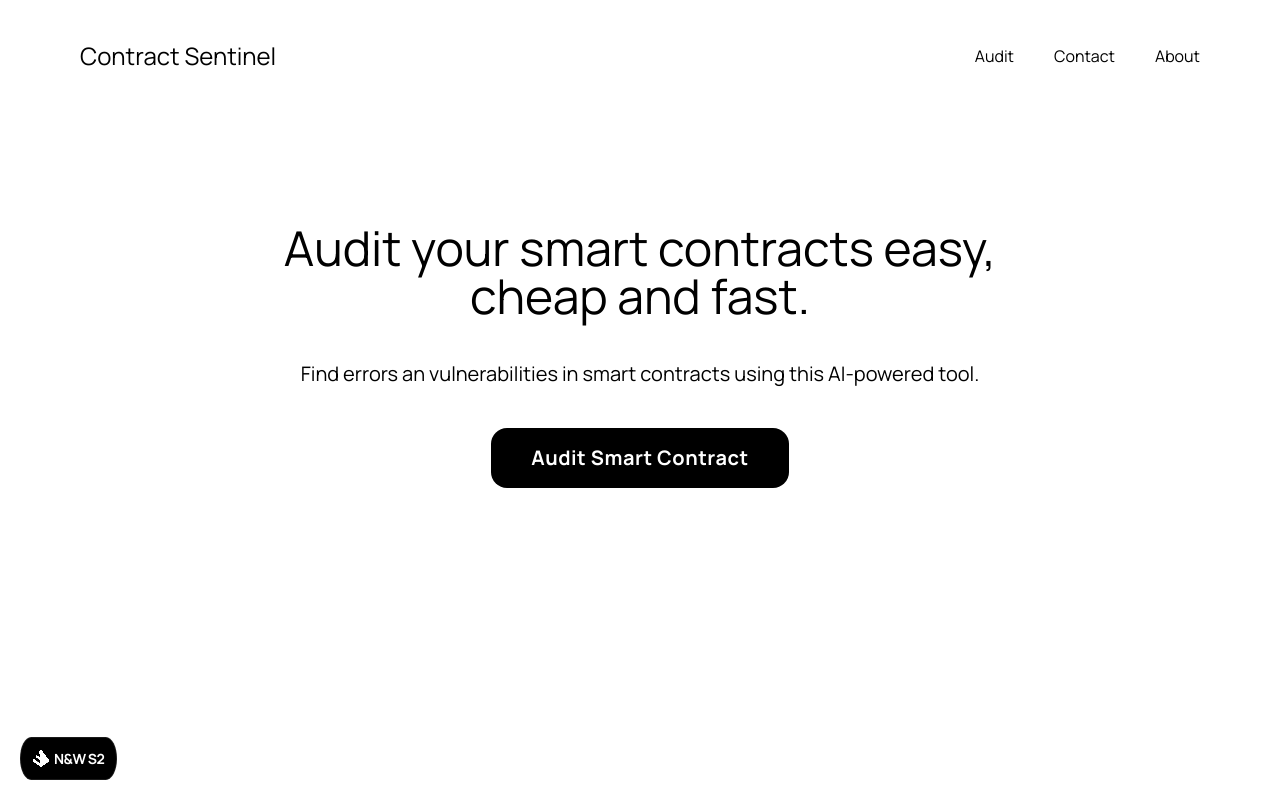
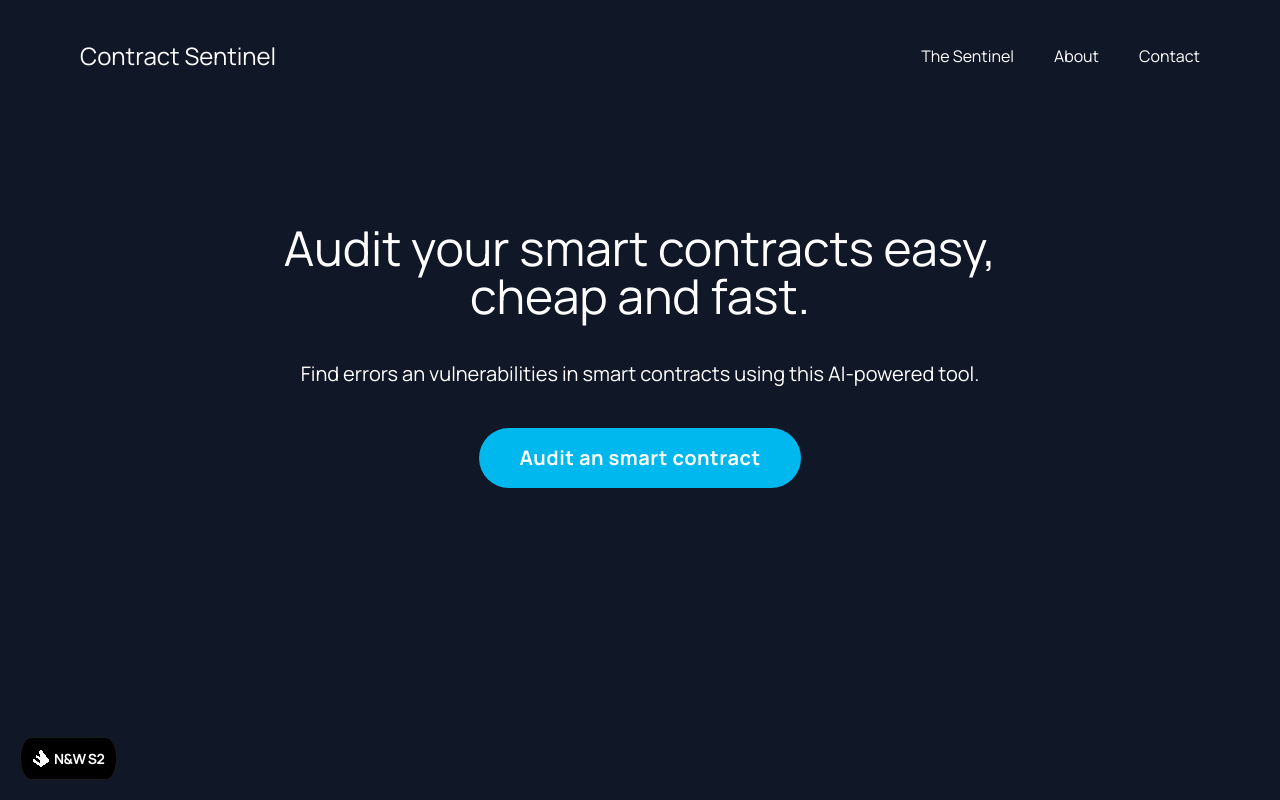
Before and after one commit to AFPedreros/contract-sentinel, a Next.js app: page / in a window 1280 px wide. Built offline with nearby package versions, Linux system fonts and the light colour scheme.

Commit message:
adding colors to the UI

```diff
--- a/components/Header.js
+++ b/components/Header.js
@@ -20,25 +20,25 @@ const Header = () => {
             </Link>
             <div className="hidden md:gap-10 md:flex">
                 <Link
-                    className="border-b border-white hover:text-cyan-500 hover:border-solid
-                    hover:border-b hover:border-cyan-500"
-                    href="/audit-contract"
+                    className="border-b border-[#101727] hover:text-[#00B8EE] hover:border-solid
+                    hover:border-b hover:border-[#00B8EE]"
+                    href="/sentinel"
                 >
-                    Audit
+                    The Sentinel
                 </Link>
                 <Link
-                    className="border-b border-white hover:text-cyan-500 hover:border-solid
-                    hover:border-b hover:border-cyan-500"
-                    href="/contact-us"
+                    className="border-b border-[#101727] hover:text-[#00B8EE] hover:border-solid
+                    hover:border-b hover:border-[#00B8EE]"
+                    href="/about"
+                >
+                    About
+                </Link>
+                <Link
+                    className="border-b border-[#101727] hover:text-[#00B8EE] hover:border-solid
+                    hover:border-b hover:border-[#00B8EE]"
+                    href="/contact"
                 >
                     Contact
-                </Link>
-                <Link
-                    className="border-b border-white hover:text-cyan-500 hover:border-solid
-                    hover:border-b hover:border-cyan-500"
-                    href="/about-us"
-                >
-                    About
                 </Link>
             </div>
             <button onClick={toggleMenu} className="block md:hidden">
@@ -51,22 +51,22 @@ const Header = () => {
             {toggle ? (
                 <div className="md:hidden text-center absolute flex flex-col top-20 right-0 h-screen w-full bg-white">
                     <Link
-                        className="border-b text-xl py-4 border-white hover:text-cyan-500"
-                        href="/audit-contract"
+                        className="border-b text-xl py-4 border-[#101727] hover:text-[#00B8EE]"
+                        href="/sentinel"
                     >
-                        Audit
+                        The Sentinel
                     </Link>
                     <Link
-                        className="border-b text-xl py-4 border-white hover:text-cyan-500"
-                        href="/contact-us"
+                        className="border-b text-xl py-4 border-[#101727] hover:text-[#00B8EE]"
+                        href="/about"
+                    >
+                        About
+                    </Link>
+                    <Link
+                        className="border-b text-xl py-4 border-[#101727] hover:text-[#00B8EE]"
+                        href="/contact"
                     >
                         Contact
-                    </Link>
-                    <Link
-                        className="border-b text-xl py-4 border-white hover:text-cyan-500"
-                        href="/about-us"
-                    >
-                        About
                     </Link>
                 </div>
             ) : (
--- a/pages/contact-us.js
+++ b/pages/about.js
@@ -1,9 +1,9 @@
 import Head from "next/head";
 import Header from "../components/Header";
 import BuildspaceLogo from "../components/BuildspaceLogo";
-const Contact = () => {
+const About = () => {
     return (
-        <div>
+        <div className="text-white">
             <Head>
                 <title>Contract Sentinel</title>
             </Head>
@@ -14,4 +14,4 @@ const Contact = () => {
     );
 };
 
-export default Contact;
+export default About;
--- a/pages/about-us.js
+++ b/pages/contact.js
@@ -1,9 +1,9 @@
 import Head from "next/head";
 import Header from "../components/Header";
 import BuildspaceLogo from "../components/BuildspaceLogo";
-const About = () => {
+const Contact = () => {
     return (
-        <div>
+        <div className="text-white">
             <Head>
                 <title>Contract Sentinel</title>
             </Head>
@@ -14,4 +14,4 @@ const About = () => {
     );
 };
 
-export default About;
+export default Contact;
--- a/pages/index.js
+++ b/pages/index.js
@@ -5,7 +5,7 @@ import BuildspaceLogo from "../components/BuildspaceLogo";
 
 const Home = () => {
     return (
-        <div>
+        <div className="text-white">
             <Head>
                 <title>Contract Sentinel</title>
             </Head>
@@ -22,11 +22,11 @@ const Home = () => {
                 </div>
 
                 <Link
-                    className="bg-black text-md rounded-2xl w-fit m-auto mt-10 px-10 py-4 text-white
-                    font-semibold tracking-wide md:text-xl"
-                    href="/audit-contract"
+                    className="bg-[#00B8EE] text-md rounded-full w-fit m-auto mt-10 px-10 py-4 text-white
+                    font-semibold tracking-wide md:text-xl hover:bg-[#017295]"
+                    href="/sentinel"
                 >
-                    Audit Smart Contract
+                    Audit an smart contract
                 </Link>
             </div>
             <BuildspaceLogo />
--- a/pages/audit-contract.js
+++ b/pages/sentinel.js
@@ -53,23 +53,30 @@ const Audit = () => {
     };
 
     return (
-        <div>
+        <div className="text-white">
             <Head>
                 <title>Contract Sentinel</title>
             </Head>
             <Header />
-            <div className="my-10 mx-6 md:mx-auto md:w-2/3 h-fit p-6 rounded shadow-md">
-                <div className="">
+            <div className="text-white">
+                <div className="mb-10 bg-[#232938] mx-6 md:mx-auto md:w-2/3 h-fit p-8 rounded">
+                    <h1 className="text-xl font-semibold mb-2   ">
+                        Audit your smart contract
+                    </h1>
+                    <p className="pb-4 mb-8 border-b border-white">
+                        Add your smart contract in the app for testing possible
+                        vulnerabilities
+                    </p>
                     <textarea
                         placeholder="Paste your Smart Contract"
-                        className="border border-slate-300 w-full rounded p-4 h-[36rem] focus:outline-none
-                        focus:border-cyan-500 resize-none"
+                        className="w-full rounded p-4 h-[28rem] focus:border focus:outline-none
+                        focus:border-[#00B8EE] resize-none bg-[#101727]"
                         value={userInput}
                         onChange={onUserChangedText}
                     />
                     <div
-                        className="bg-black text-md rounded-2xl w-fit mt-6 px-6 py-2 text-white
-                    font-regular tracking-wide cursor-pointer"
+                        className="bg-[#00B8EE] text-md rounded-full w-fit mt-6 px-6 py-2 text-white
+                    font-regular tracking-wide cursor-pointer hover:bg-[#017295]"
                     >
                         <a onClick={callGenerateEndpoint}>
                             <div className="generate">
@@ -84,7 +91,7 @@ const Audit = () => {
                 </div>
             </div>
             {apiOutput && (
-                <div className="my-10 mx-auto w-2/3 h-fit p-6 rounded shadow-md">
+                <div className="mt-10 mb-20 mx-auto w-2/3 h-fit p-6 rounded bg-[#232938]">
                     <h3 className="text-xl font-semibold mb-6">Output</h3>
 
                     {apiOutput}
--- a/pages/styles.css
+++ b/pages/styles.css
@@ -7,6 +7,7 @@ body {
     margin: 0;
     padding: 0;
     font-family: "Manrope", sans-serif;
+    background-color: #101727;
 }
 
 .badge-container {
```
